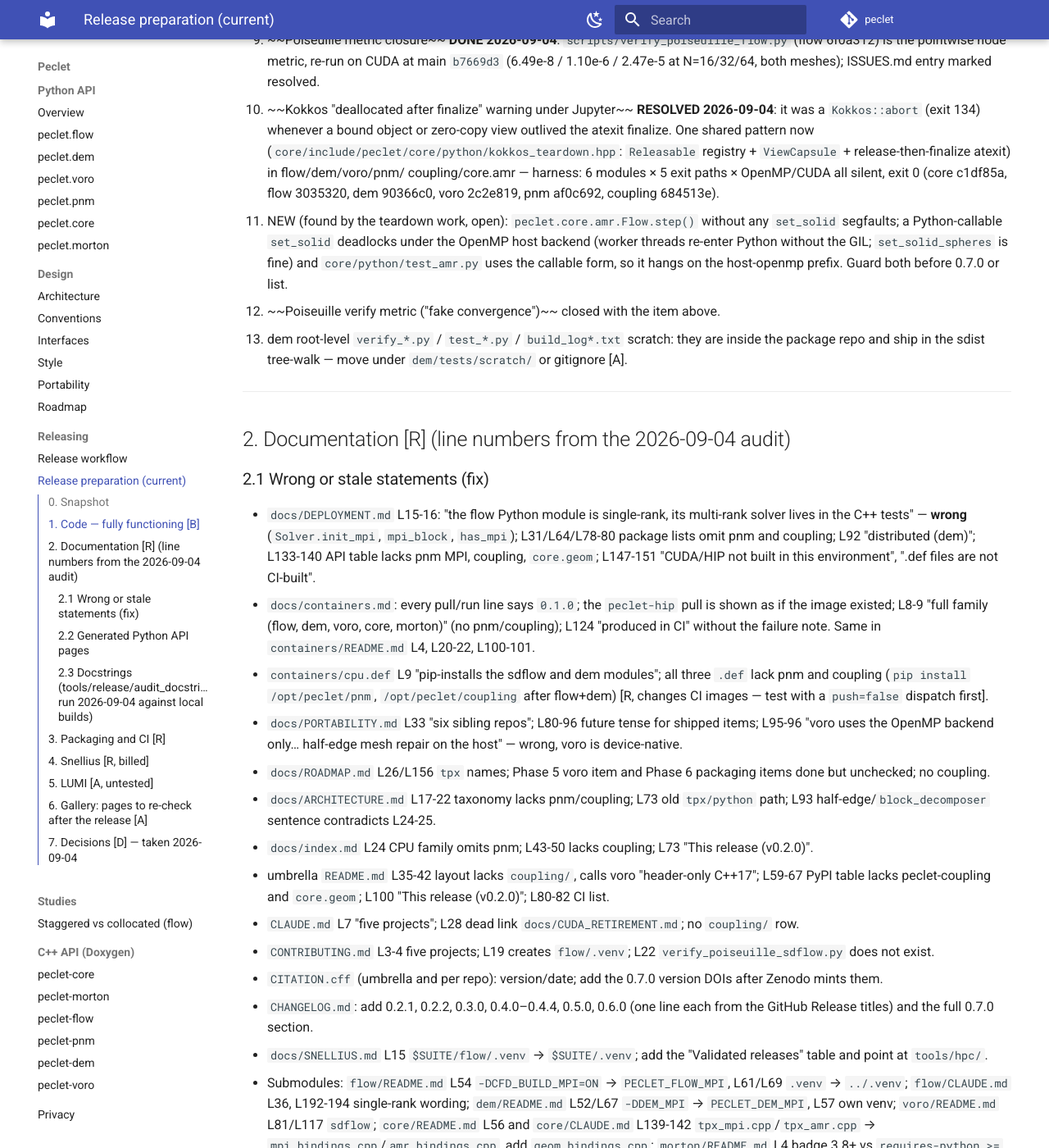
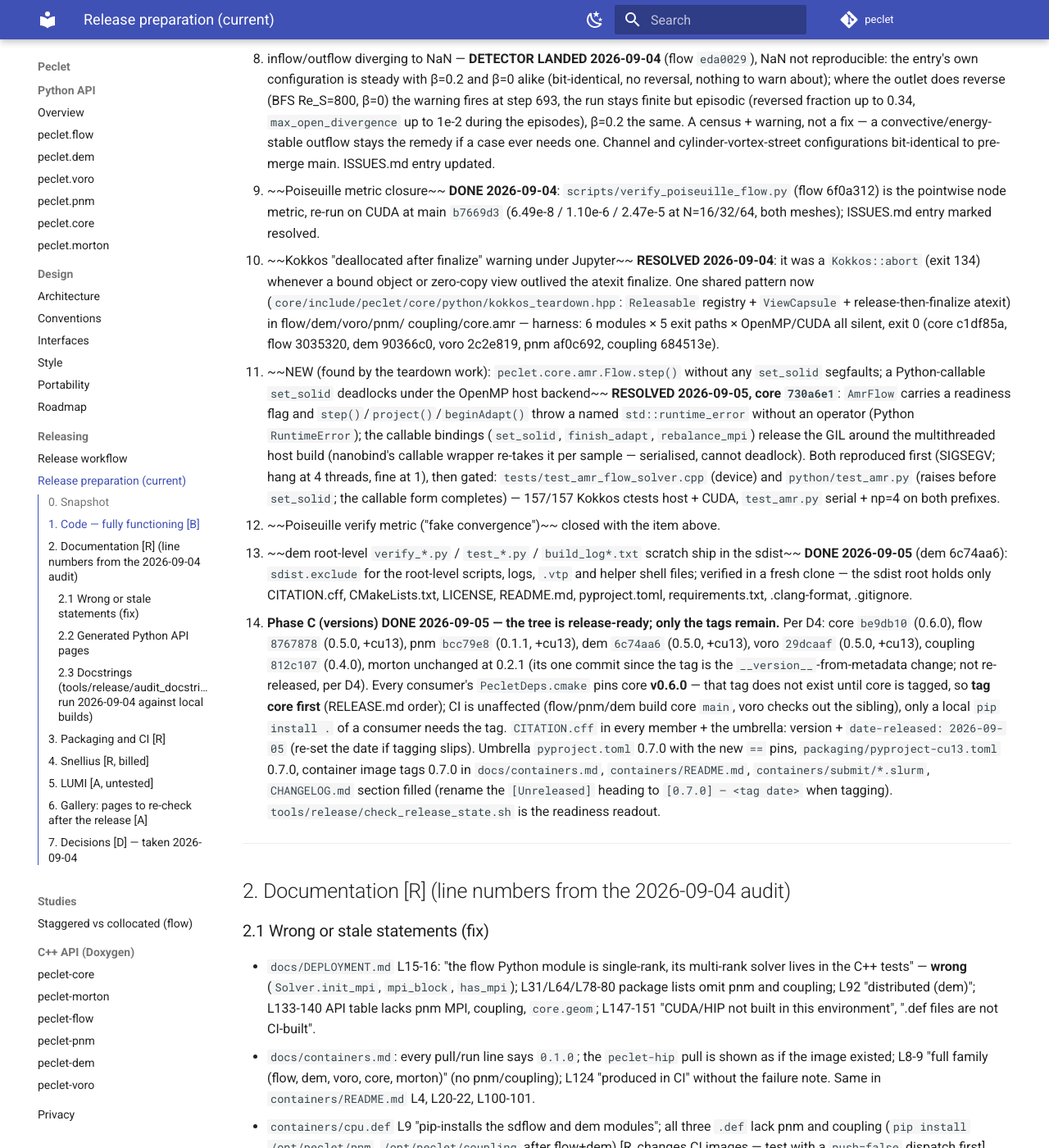
Before and after one commit to computational-chemical-engineering/peclet, an MkDocs documentation site: the page built from docs/RELEASE_PREP.md, in a window 1280 px wide and 1400 px high, scrolled down 4343 px. Shown: the whole window at 82% size. Built offline with MkDocs 1.6.1 and Material for MkDocs 9.7.7, drawn with Linux system fonts in a browser that asks for light colours; comment, search, counter and statistics services are not loaded; some of the changed text lies outside the part shown.

Commit message:
release 0.7.0 readiness: CUDA matrix green for the whole family, AMR guards (core 730a6e1), voro device np=1 gate (29dcaaf), Phase C versions/pins/CITATION/container tags/CHANGELOG; pointers core be9db10, flow 8767878, pnm bcc79e8, dem 6c74aa6, voro 29dcaaf, coupling 812c107
Co-Authored-By: Claude Fable 5.1 <noreply@anthropic.com>
Claude-Session: https://claude.ai/code/session_01Ad6J2id7ig4LfsyWA17jnx

```diff
--- a/docs/RELEASE_PREP.md
+++ b/docs/RELEASE_PREP.md
@@ -62,20 +62,19 @@ Other facts of the snapshot:
 
    | project | host (`extern/install/host-openmp`, fresh `build_rel*`, 2026-09-05) | CUDA | MPI | notes |
    |---|---|---|---|---|
-   | core | plain 103/103 (np 1–8) · Kokkos-OpenMP 157/157 (np 1–8; the 5 AMR np4/np8 failures of the pre-fix run gone) · python module builds (mpi/geom/amr import) | not run (see below) | in the counts | **after** the NBX tag-range fix (core 5ca7037): before it, `particle_halo_np8` hung on 2 pinned cores (the CI hang) and `amr_distributed_{fv,mg,graded_mg,openness,poisson}_np{4,8}` failed intermittently (1–3 per run on a pristine main) |
+   | core | plain 103/103 (np 1–8) · Kokkos-OpenMP 157/157 (np 1–8; the 5 AMR np4/np8 failures of the pre-fix run gone; re-run 157/157 at 730a6e1) · python module builds (mpi/geom/amr import) | Kokkos-CUDA **157/157** (np 1–8, fresh `build_rel_k_cuda` at 730a6e1); `python/test_amr.py` serial + np=4 on both prefixes | in the counts | **after** the NBX tag-range fix (core 5ca7037): before it, `particle_halo_np8` hung on 2 pinned cores (the CI hang) and `amr_distributed_{fv,mg,graded_mg,openness,poisson}_np{4,8}` failed intermittently (1–3 per run on a pristine main) |
    | morton | ctest 1/1 · non-BMI2 build ctest 1/1 · pytest 9/9 | – | – | |
    | flow (kokkos / kmpi / regression / verify_*) | 36/36 | 36/36, regression PASS, verify 5/5 | 103/103 np=1,2,4 | 2026-09-04, main at the rel-issues merge; OMP_NUM_THREADS=4. Host module rebuilt 2026-09-05 at 2a89c67 for the coupling tests |
-   | pnm | module builds · `test_extraction.py packing_ring.vti` = **7199 pores** | not run | `tests/kokkos_mpi` 6/6 (np 1,2,4) | |
-   | dem (kokkos / kmpi / verify_packing) | `tests/kokkos` 8/8 · `verify_packing_spheres.py` runs to completion (final overlap 0.000) | not run | `tests/kokkos_mpi` 24/24 (host) | module built with `PECLET_DEM_MPI=ON` |
-   | voro | in-tree Kokkos+Python+MPI build **24/24** (352 s) | not run | `tests/kokkos_mpi` 18/18 (np 1,2,4; `OMP_NUM_THREADS=1`) | H100 np=4 gates all OK on Snellius 2026-09-05 (job 26366044, [VORONOI_METHODS_PLAN C5](VORONOI_METHODS_PLAN.md)) |
-   | coupling | `terminal_velocity`, `fixed_bed_ergun` **2/2** (flow + dem host modules on PYTHONPATH) | not run | – | |
-   | whole family | import smoke: flow/dem/voro/pnm/core.amr report `OpenMP`; core.mpi, core.geom, morton, coupling import | – | – | `PYTHONPATH` over the seven `build_rel*` trees |
+   | pnm | module builds · `test_extraction.py packing_ring.vti` = **7199 pores** | module builds (`PECLET_PNM_MPI=ON`), 7199 pores; `tests/kokkos_mpi` **6/6** (np 1,2,4) | `tests/kokkos_mpi` 6/6 (np 1,2,4) | |
+   | dem (kokkos / kmpi / verify_packing) | `tests/kokkos` 8/8 · `verify_packing_spheres.py` runs to completion (final overlap 0.000) | `tests/kokkos` **8/8** · `tests/kokkos_mpi` **24/24** · `verify_packing_spheres.py` to completion | `tests/kokkos_mpi` 24/24 (host) | module built with `PECLET_DEM_MPI=ON` |
+   | voro | in-tree Kokkos+Python+MPI build **24/24** (352 s); `tests/kokkos_mpi` 18/18 re-run at 29dcaaf (np=1 gate 0.000e+00) | in-tree **24/24** · `tests/kokkos_mpi` **18/18** at 29dcaaf — was 15/18: the three `flow_mpi_*_np1` gates demanded bit-exactness, which a device backend cannot give (round-off, run-to-run nondeterministic via the tessellator's atomics); the gate is now 1e-13 / 1e-14 on a device backend, 0.0 on host (voro 29dcaaf) | `tests/kokkos_mpi` 18/18 (np 1,2,4; `OMP_NUM_THREADS=1`) | H100 np=4 gates all OK on Snellius 2026-09-05 (job 26366044, [VORONOI_METHODS_PLAN C5](VORONOI_METHODS_PLAN.md)) |
+   | coupling | `terminal_velocity`, `fixed_bed_ergun` **2/2** (flow + dem host modules on PYTHONPATH) | **2/2** (flow 8767878 + dem CUDA modules on PYTHONPATH) | – | |
+   | whole family | import smoke: flow/dem/voro/pnm/core.amr report `OpenMP`; core.mpi, core.geom, morton, coupling import | flow/dem/voro/pnm/core.amr report `Cuda`; core.mpi, core.geom, morton, coupling import | – | `PYTHONPATH` over the seven `build_rel*` trees |
 
-   **CUDA column not run on 2026-09-05:** the workstation's GPU was carrying another session's
-   long run (88 % busy) all afternoon; the CUDA half of the matrix (§3 of RELEASE.md, `nvidia-cuda`
-   prefix) is the remaining local obligation before the tag. flow's CUDA row is from 2026-09-04.
-   Driver script for the host half: it lives in the session scratch, not the repo — the commands are
-   RELEASE.md §3 verbatim with `build_rel*` trees; re-run them, do not reuse the trees.
+   **CUDA column run 2026-09-05** (fresh `build_rel*_cuda` trees, `nvidia-cuda` prefix, `OMP_NUM_THREADS=4`,
+   GPU otherwise idle): every project green; the only red on first pass was voro's np=1 bit-exact gate on
+   the GPU (test fixed, see the row). morton has no CUDA row. The flow CUDA row is from 2026-09-04 at
+   b7669d3; the commits since touch CI/docs/study files only (`git diff b7669d3..20756a6 --stat`).
 
 3. ~~Fix the **`__version__` drift**~~ **DONE 2026-09-04** (all seven packages derive `__version__` from
    `importlib.metadata`, with the `-cu13` distribution as fallback; pre-flight reports `meta`). Original item: every `packaging/*_init.py` (flow 0.3.0, dem 0.3.2, voro 0.3.3,
@@ -126,13 +125,32 @@ Other facts of the snapshot:
      `Releasable` registry + `ViewCapsule` + release-then-finalize atexit) in flow/dem/voro/pnm/
      coupling/core.amr — harness: 6 modules × 5 exit paths × OpenMP/CUDA all silent, exit 0
      (core c1df85a, flow 3035320, dem 90366c0, voro 2c2e819, pnm af0c692, coupling 684513e).
-   - NEW (found by the teardown work, open): `peclet.core.amr.Flow.step()` without any `set_solid`
-     segfaults; a Python-callable `set_solid` deadlocks under the OpenMP host backend (worker threads
-     re-enter Python without the GIL; `set_solid_spheres` is fine) and `core/python/test_amr.py`
-     uses the callable form, so it hangs on the host-openmp prefix. Guard both before 0.7.0 or list.
+   - ~~NEW (found by the teardown work): `peclet.core.amr.Flow.step()` without any `set_solid` segfaults; a
+     Python-callable `set_solid` deadlocks under the OpenMP host backend~~ **RESOLVED 2026-09-05, core
+     `730a6e1`**: `AmrFlow` carries a readiness flag and `step()`/`project()`/`beginAdapt()` throw a
+     named `std::runtime_error` without an operator (Python `RuntimeError`); the callable bindings
+     (`set_solid`, `finish_adapt`, `rebalance_mpi`) release the GIL around the multithreaded host build
+     (nanobind's callable wrapper re-takes it per sample — serialised, cannot deadlock). Both reproduced
+     first (SIGSEGV; hang at 4 threads, fine at 1), then gated: `tests/test_amr_flow_solver.cpp` (device)
+     and `python/test_amr.py` (raises before `set_solid`; the callable form completes) — 157/157 Kokkos
+     ctests host + CUDA, `test_amr.py` serial + np=4 on both prefixes.
    - ~~Poiseuille verify metric ("fake convergence")~~ closed with the item above.
-5. dem root-level `verify_*.py` / `test_*.py` / `build_log*.txt` scratch: they are inside the
-   package repo and ship in the sdist tree-walk — move under `dem/tests/scratch/` or gitignore [A].
+5. ~~dem root-level `verify_*.py` / `test_*.py` / `build_log*.txt` scratch ship in the sdist~~ **DONE
+   2026-09-05** (dem 6c74aa6): `sdist.exclude` for the root-level scripts, logs, `.vtp` and helper shell
+   files; verified in a fresh clone — the sdist root holds only CITATION.cff, CMakeLists.txt, LICENSE,
+   README.md, pyproject.toml, requirements.txt, .clang-format, .gitignore.
+6. **Phase C (versions) DONE 2026-09-05 — the tree is release-ready; only the tags remain.** Per D4:
+   core `be9db10` (0.6.0), flow `8767878` (0.5.0, +cu13), pnm `bcc79e8` (0.1.1, +cu13), dem `6c74aa6`
+   (0.5.0, +cu13), voro `29dcaaf` (0.5.0, +cu13), coupling `812c107` (0.4.0), morton unchanged at 0.2.1
+   (its one commit since the tag is the `__version__`-from-metadata change; not re-released, per D4).
+   Every consumer's `PecletDeps.cmake` pins core **v0.6.0** — that tag does not exist until core is
+   tagged, so **tag core first** (RELEASE.md order); CI is unaffected (flow/pnm/dem build core `main`,
+   voro checks out the sibling), only a local `pip install .` of a consumer needs the tag. `CITATION.cff`
+   in every member + the umbrella: version + `date-released: 2026-09-05` (re-set the date if tagging
+   slips). Umbrella `pyproject.toml` 0.7.0 with the new `==` pins, `packaging/pyproject-cu13.toml` 0.7.0,
+   container image tags 0.7.0 in `docs/containers.md`, `containers/README.md`, `containers/submit/*.slurm`,
+   `CHANGELOG.md` section filled (rename the `[Unreleased]` heading to `[0.7.0] — <tag date>` when tagging).
+   `tools/release/check_release_state.sh` is the readiness readout.
 
 ---
 
```
Also changed, not shown: CHANGELOG.md (+11 -0 lines), containers/README.md (+3 -3 lines), docs/containers.md (+4 -4 lines), pyproject.toml (+7 -7 lines), 5 other files.
